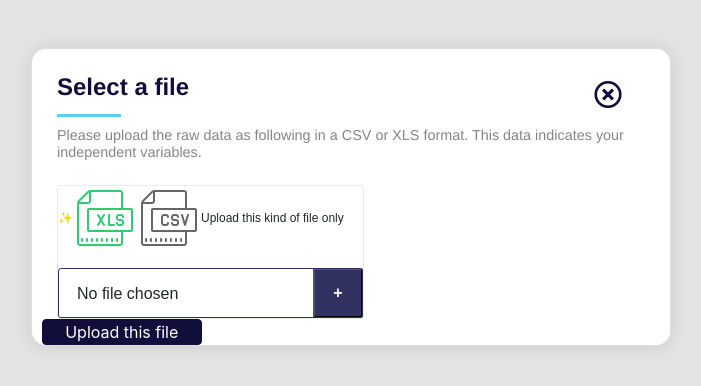
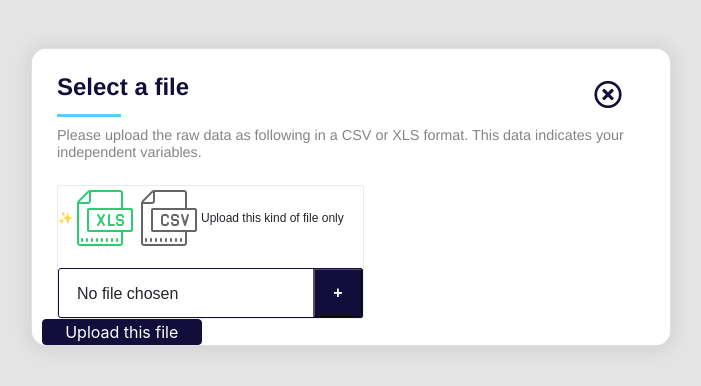
Before and after one commit to trascenderglobal/chart-simulation, a Django app: page /api/upload/ in a window 1280 px wide. Shown: the top 386 px of the page, without its empty margins (289-990 px from the left). Run offline with Django 3.2, Linux system fonts and the light colour scheme; some libraries are stand-ins or nearby versions.

Commit message:
Co-authored-by: dsalinas601 <dsalinas601@gmail.com>

```diff
--- a/users/templates/users/upload.html
+++ b/users/templates/users/upload.html
@@ -40,7 +40,7 @@
     padding: 0 gap(m);
     width: 100%;
     height: 50px;
-    border: 1px solid #323262;
+    border: 1px solid #110e3c;
     border-radius: 3px;
     font-family: arial, sans-serif;
     font-size: 1rem;
@@ -63,7 +63,7 @@
     line-height: 0;
     user-select: none;
     color: white;
-    background-color: #323262;
+    background-color: #110e3c;
     border-radius: 0 3px 3px 0;
     font-family: arial, sans-serif;
     font-size: 1rem;
```
